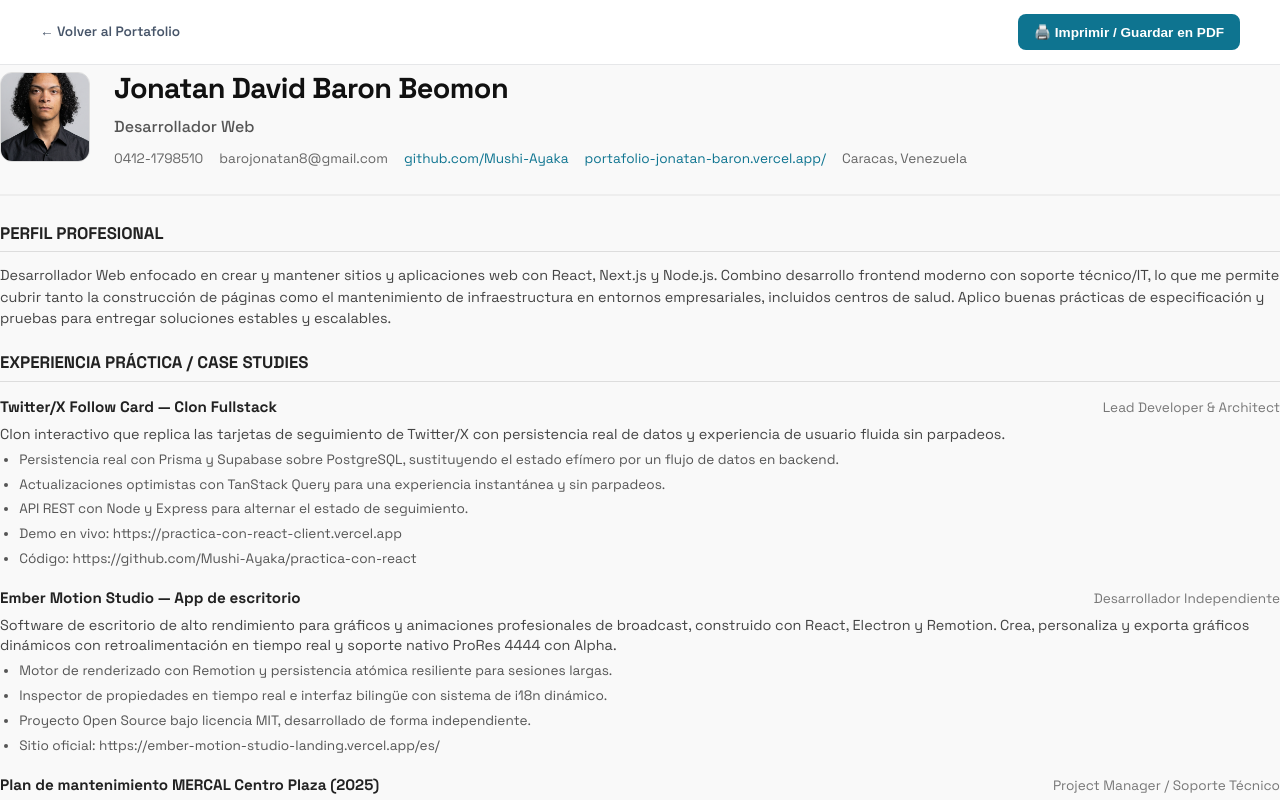
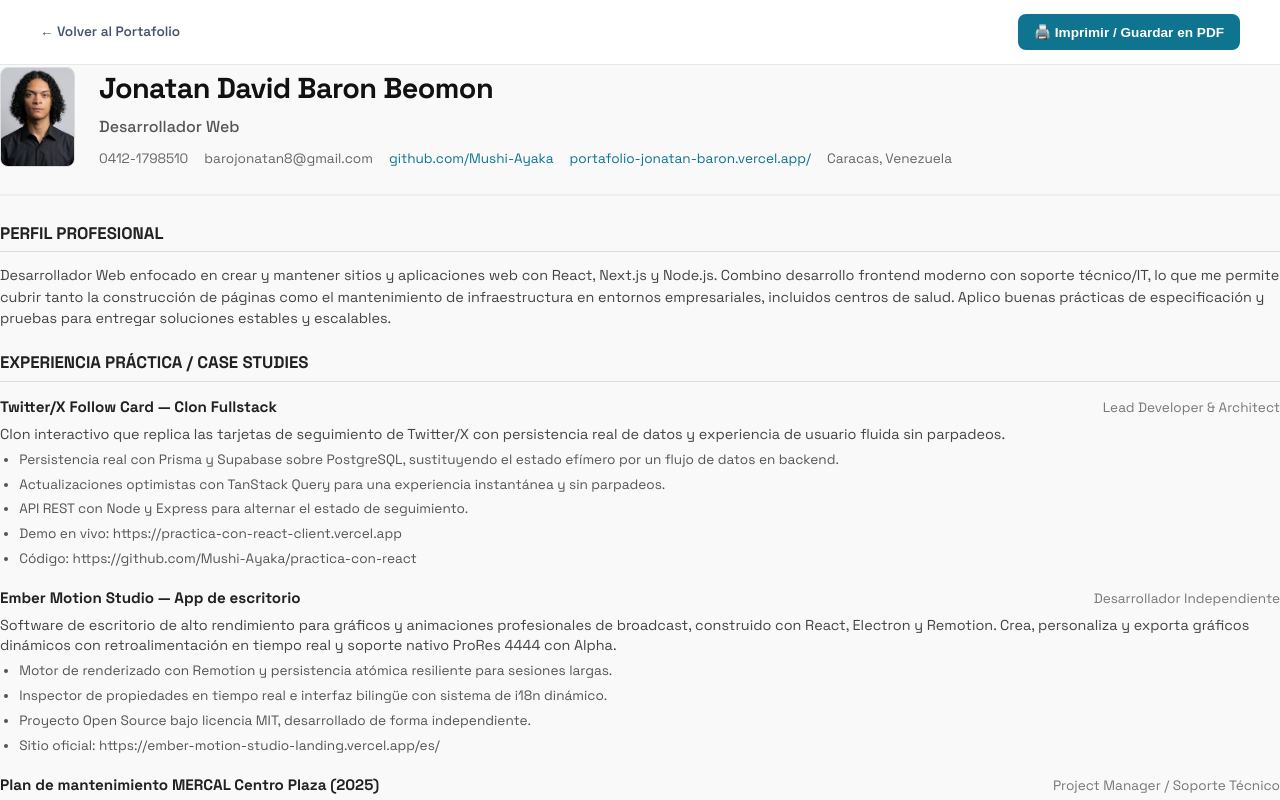
Before and after one commit to Mushi-Ayaka/Portafolio, a Next.js app: page /cv in a window 1280 px wide. Shown: the top 800 px of the page. Built offline with nearby package versions, Linux system fonts and the light colour scheme.

Commit message:
fix(cv): foto 3x4 posicion correcta (75x100)

```diff
--- a/src/app/cv/cv.module.css
+++ b/src/app/cv/cv.module.css
@@ -74,9 +74,9 @@
 }
 
 .photo {
-  width: 90px;
-  height: 90px;
-  border-radius: 12px;
+  width: 75px;
+  height: 100px;
+  border-radius: 8px;
   object-fit: cover;
   border: 1px solid #ddd;
 }
@@ -224,8 +224,8 @@ ul.list li {
   }
 
   .photo {
-    width: 60px !important;
-    height: 60px !important;
+    width: 50px !important;
+    height: 67px !important;
     border: none !important;
   }
 
--- a/src/app/cv/page.tsx
+++ b/src/app/cv/page.tsx
@@ -101,13 +101,13 @@ export default function CVPage() {
         {/* Header */}
         <header className={styles.header}>
           {/* FOTO - Debe existir en public/media/profile.png */}
-          <div style={{ position: 'relative', width: 90, height: 90, flexShrink: 0 }}>
+          <div style={{ position: 'relative', width: 75, height: 100, flexShrink: 0 }}>
              <Image
                 src="/media/profile-new.jpg"
                alt="Jonatan Baron"
                className={styles.photo}
-               width={90}
-               height={90}
+               width={75}
+               height={100}
                priority
                unoptimized
              />
```
